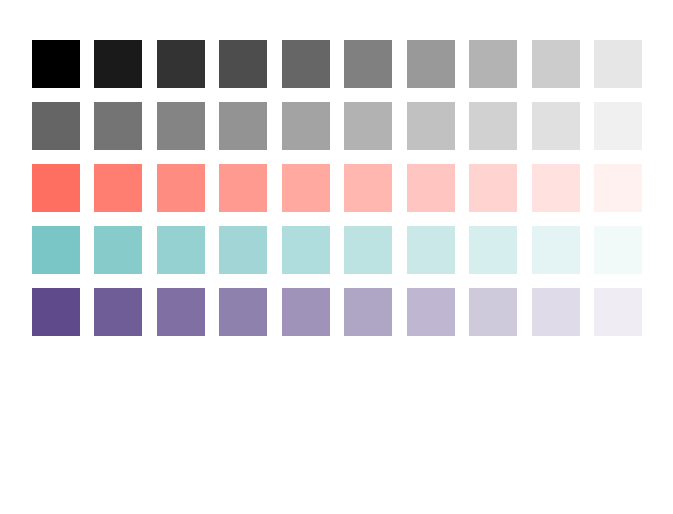
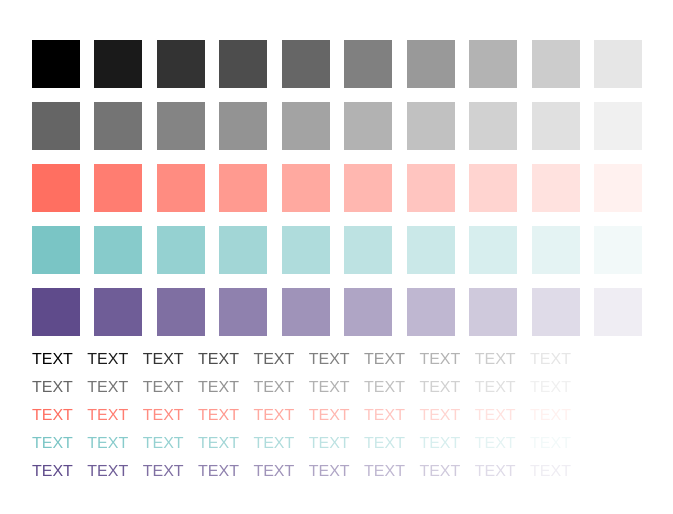
Before and after one commit to masa-sumimoto/sass-color-definition-method, a website: page src/views/index.html in a window 1280 px wide. Shown: the whole page, without its empty margins (8-681 px from the left). Drawn offline with nearby package versions, Linux system fonts and the light colour scheme; files that its build step writes are made by us from their sources.

Commit message:
Add texts

```diff
--- a/src/assets/stylesheets/layouts/_page.scss
+++ b/src/assets/stylesheets/layouts/_page.scss
@@ -5,7 +5,9 @@
 // ---------------------------------
 // Reset
 // ---------------------------------
-*:focus { outline: none; }
+*:focus {
+  outline: none;
+}
 
 html,
 body,
@@ -62,11 +64,12 @@ table {
   border-spacing: 0;
 }
 
-
 // ---------------------------------
 // Page Elements
 // ---------------------------------
-.wrapper { padding: 40px; }
+.wrapper {
+  padding: 40px;
+}
 
 .chips {
   &__item {
@@ -78,3 +81,10 @@ table {
     height: $_size;
   }
 }
+
+.texts {
+  &__item {
+    display: inline-block;
+    margin: 0 10px 10px 0;
+  }
+}
--- a/src/views/index.html
+++ b/src/views/index.html
@@ -10,6 +10,8 @@
 
 <body>
   <div class="wrapper">
+
+    <div class="chips-area">
       <div class="chips">
         <div class="chips__item bg-black"></div>
         <div class="chips__item bg-black-900"></div>
@@ -34,7 +36,6 @@
         <div class="chips__item bg-gray-200"></div>
         <div class="chips__item bg-gray-100"></div>
       </div>
-
       <div class="chips">
         <div class="chips__item bg-living-coral"></div>
         <div class="chips__item bg-living-coral-900"></div>
@@ -47,7 +48,6 @@
         <div class="chips__item bg-living-coral-200"></div>
         <div class="chips__item bg-living-coral-100"></div>
       </div>
-
       <div class="chips">
         <div class="chips__item bg-aqua-sky"></div>
         <div class="chips__item bg-aqua-sky-900"></div>
@@ -60,7 +60,6 @@
         <div class="chips__item bg-aqua-sky-200"></div>
         <div class="chips__item bg-aqua-sky-100"></div>
       </div>
-
       <div class="chips">
         <div class="chips__item bg-ultra-violet"></div>
         <div class="chips__item bg-ultra-violet-900"></div>
@@ -74,6 +73,71 @@
         <div class="chips__item bg-ultra-violet-100"></div>
       </div>
     </div>
+
+    <div class="texts-area">
+      <div class="texts">
+        <div class="texts__item text-black">TEXT</div>
+        <div class="texts__item text-black-900">TEXT</div>
+        <div class="texts__item text-black-800">TEXT</div>
+        <div class="texts__item text-black-700">TEXT</div>
+        <div class="texts__item text-black-600">TEXT</div>
+        <div class="texts__item text-black-500">TEXT</div>
+        <div class="texts__item text-black-400">TEXT</div>
+        <div class="texts__item text-black-300">TEXT</div>
+        <div class="texts__item text-black-200">TEXT</div>
+        <div class="texts__item text-black-100">TEXT</div>
+      </div>
+      <div class="texts">
+        <div class="texts__item text-gray">TEXT</div>
+        <div class="texts__item text-gray-900">TEXT</div>
+        <div class="texts__item text-gray-800">TEXT</div>
+        <div class="texts__item text-gray-700">TEXT</div>
+        <div class="texts__item text-gray-600">TEXT</div>
+        <div class="texts__item text-gray-500">TEXT</div>
+        <div class="texts__item text-gray-400">TEXT</div>
+        <div class="texts__item text-gray-300">TEXT</div>
+        <div class="texts__item text-gray-200">TEXT</div>
+        <div class="texts__item text-gray-100">TEXT</div>
+      </div>
+      <div class="texts">
+        <div class="texts__item text-living-coral">TEXT</div>
+        <div class="texts__item text-living-coral-900">TEXT</div>
+        <div class="texts__item text-living-coral-800">TEXT</div>
+        <div class="texts__item text-living-coral-700">TEXT</div>
+        <div class="texts__item text-living-coral-600">TEXT</div>
+        <div class="texts__item text-living-coral-500">TEXT</div>
+        <div class="texts__item text-living-coral-400">TEXT</div>
+        <div class="texts__item text-living-coral-300">TEXT</div>
+        <div class="texts__item text-living-coral-200">TEXT</div>
+        <div class="texts__item text-living-coral-100">TEXT</div>
+      </div>
+      <div class="texts">
+        <div class="texts__item text-aqua-sky">TEXT</div>
+        <div class="texts__item text-aqua-sky-900">TEXT</div>
+        <div class="texts__item text-aqua-sky-800">TEXT</div>
+        <div class="texts__item text-aqua-sky-700">TEXT</div>
+        <div class="texts__item text-aqua-sky-600">TEXT</div>
+        <div class="texts__item text-aqua-sky-500">TEXT</div>
+        <div class="texts__item text-aqua-sky-400">TEXT</div>
+        <div class="texts__item text-aqua-sky-300">TEXT</div>
+        <div class="texts__item text-aqua-sky-200">TEXT</div>
+        <div class="texts__item text-aqua-sky-100">TEXT</div>
+      </div>
+      <div class="texts">
+        <div class="texts__item text-ultra-violet">TEXT</div>
+        <div class="texts__item text-ultra-violet-900">TEXT</div>
+        <div class="texts__item text-ultra-violet-800">TEXT</div>
+        <div class="texts__item text-ultra-violet-700">TEXT</div>
+        <div class="texts__item text-ultra-violet-600">TEXT</div>
+        <div class="texts__item text-ultra-violet-500">TEXT</div>
+        <div class="texts__item text-ultra-violet-400">TEXT</div>
+        <div class="texts__item text-ultra-violet-300">TEXT</div>
+        <div class="texts__item text-ultra-violet-200">TEXT</div>
+        <div class="texts__item text-ultra-violet-100">TEXT</div>
+      </div>
+    </div>
+
+  </div>
 </body>
 
 </html>
```
Lines whose indentation alone changed are shown as unchanged.
